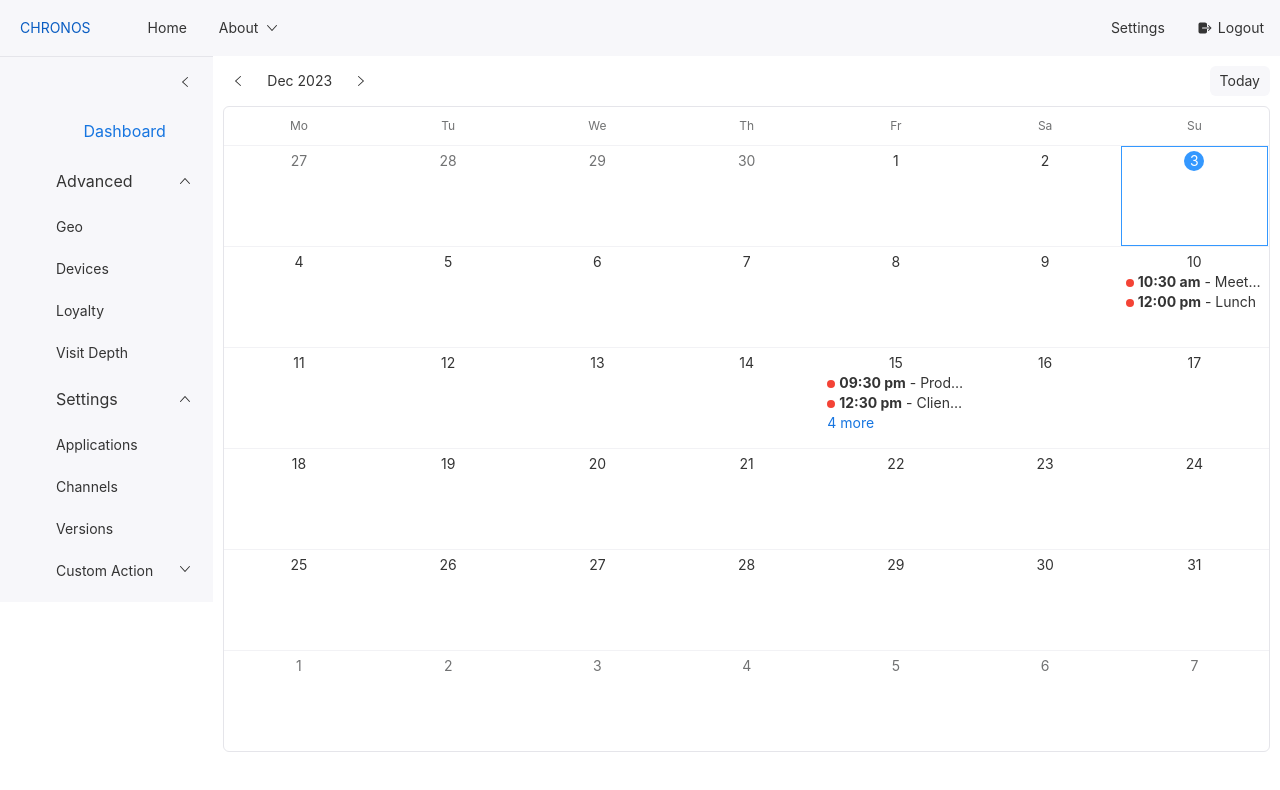
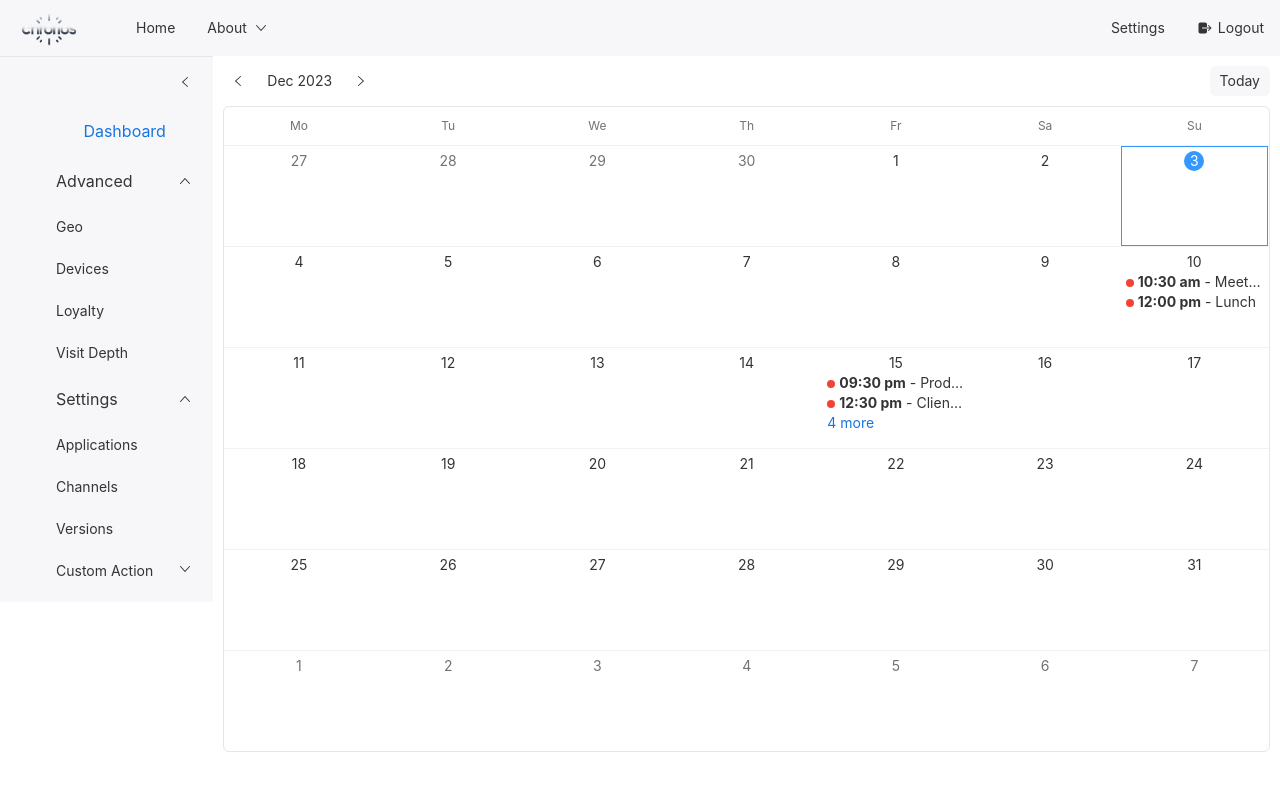
Before and after one commit to dgett130/2023_Chronos, a React (Create React App) app: page / in a window 1280 px wide. Shown: the top 790 px of the page. Built offline with nearby package versions, Linux system fonts and the light colour scheme; some icons are missing.

Commit message:
feat(navbar): Added Logo

```diff
--- /dev/null
+++ b/src/component/navbar/NavbarWrapper.css
@@ -0,0 +1,5 @@
+.logo {
+    height: 180%;
+    position: relative;
+    bottom: 5px;
+}
--- a/src/component/navbar/NavbarWrapper.js
+++ b/src/component/navbar/NavbarWrapper.js
@@ -3,12 +3,16 @@ import HomeIcon from '@rsuite/icons/legacy/Home';
 import CogIcon from '@rsuite/icons/legacy/Cog';
 import { IconName } from "react-icons/io5";
 import { IoLogOut } from "react-icons/io5";
+import logo from '../../resources/navbar_logo_nobg.png';
+import './NavbarWrapper.css';
 
 function NavbarWrapper() {
     return (
         <div>
             <Navbar>
-                <Navbar.Brand href="#">CHRONOS</Navbar.Brand>
+                <Navbar.Brand>
+                    <img src={logo} alt="logo" className="logo" />
+                </Navbar.Brand>
                 <Nav>
                     <Nav.Item icon={<HomeIcon />}>Home</Nav.Item>
                     <Nav.Menu title="About">
```
Also changed, not shown: src/resources/navbar_logo.png (added), src/resources/navbar_logo_nobg.png (added).
